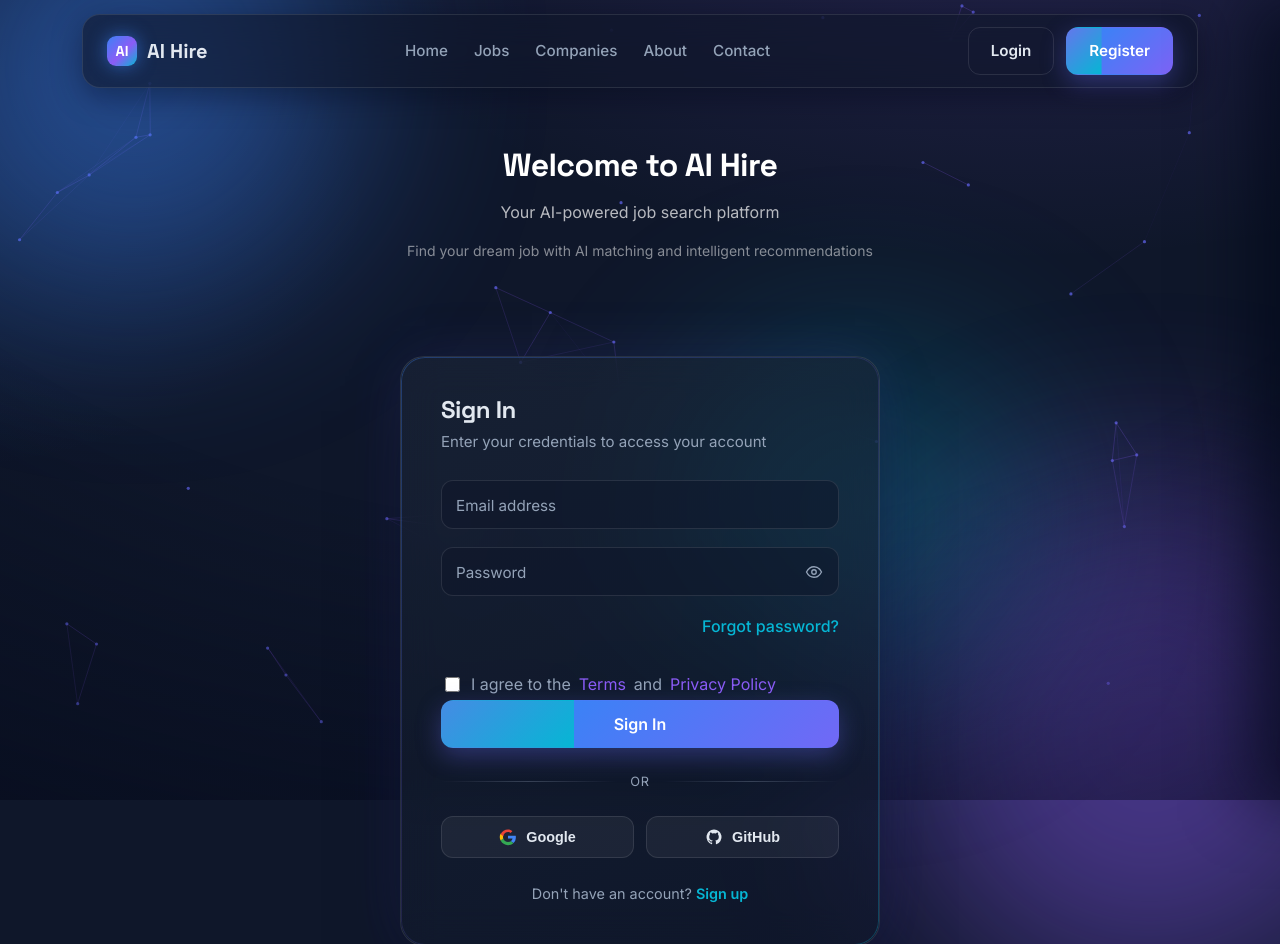
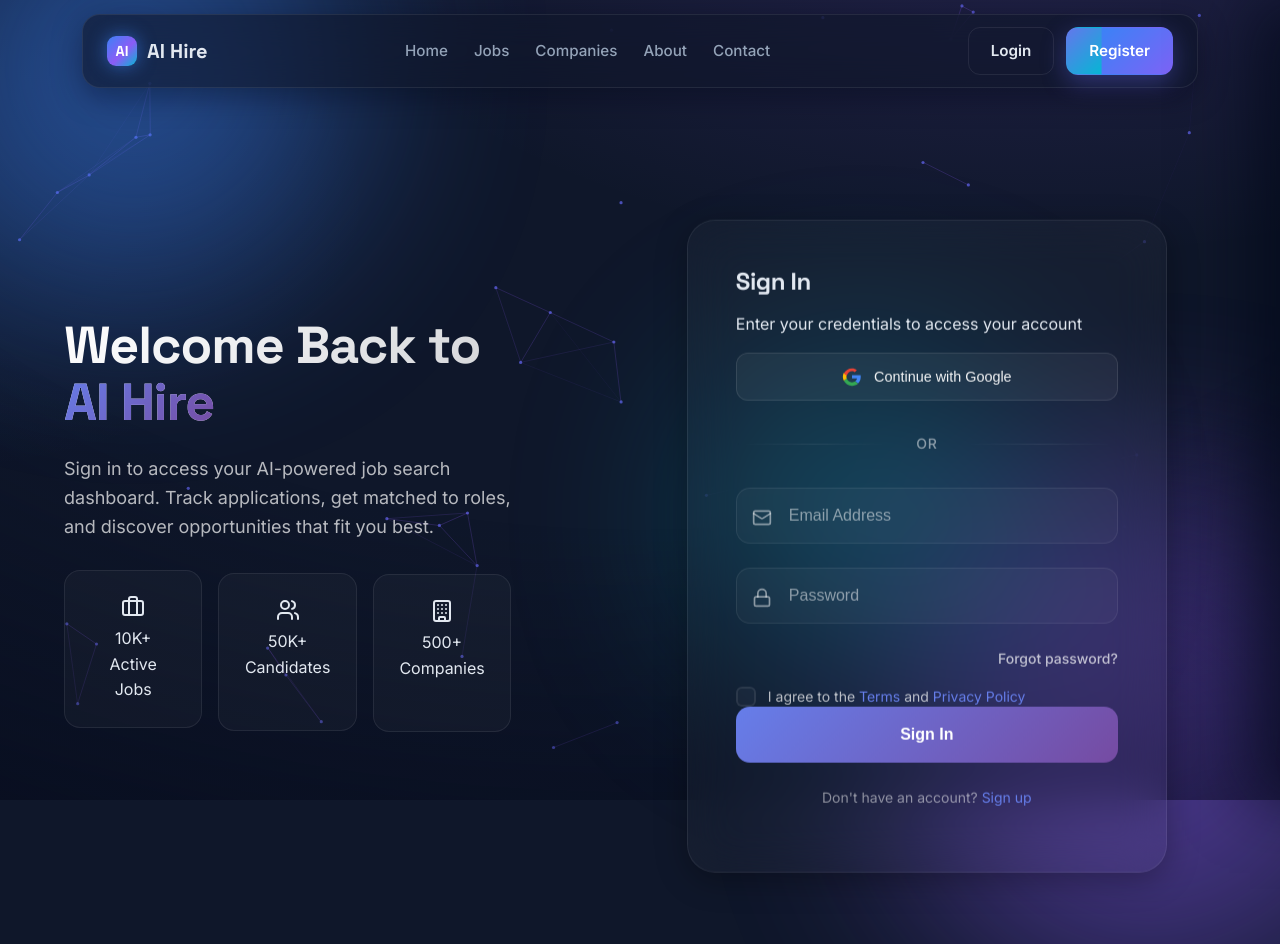
Before and after one commit to Sassyurs19/AI-Based-Job-Portal, a plain HTML site: page login.html in a window 1280 px wide. Shown: the top 944 px of the page. Drawn offline with nearby package versions, Linux system fonts and the light colour scheme.

Commit message:
feat: Redesign login page to match registration pages
- Added premium-auth.css stylesheet
- Added Lucide icons script
- Replaced centered layout with split layout (45/55)
- Added left side with hero content and floating stat cards
- Added right side with premium glass card
- Updated form to use premium input fields with icons
- Updated to use premium Google button
- Updated to use premium checkbox
- Added Lucide icons initialization
- Login page now matches candidate and recruiter registration pages

```diff
--- a/login.html
+++ b/login.html
@@ -9,6 +9,8 @@
 <link href="https://fonts.googleapis.com/css2?family=Inter:wght@400;500;600;700&family=Space+Grotesk:wght@500;600;700&display=swap" rel="stylesheet" />
 <link rel="stylesheet" href="css/common.css" />
 <link rel="stylesheet" href="css/auth.css" />
+<link rel="stylesheet" href="css/premium-auth.css" />
+<script src="https://unpkg.com/lucide@latest"></script>
 </head>
 <body>
 <canvas id="bg" aria-hidden="true"></canvas>
@@ -58,51 +60,84 @@
 
 <!-- ===== AUTH ===== -->
 <main class="auth-wrap">
-  <div class="container auth-grid" style="display: flex; flex-direction: column; justify-content: center; align-items: center;">
+  <div class="premium-auth-container">
+    <!-- Left Side -->
+    <div class="premium-auth-left">
+      <div class="premium-hero stagger-in">
+        <h1>Welcome Back to <span class="highlight">AI Hire</span></h1>
+        <p>Sign in to access your AI-powered job search dashboard. Track applications, get matched to roles, and discover opportunities that fit you best.</p>
 
-    <div style="text-align: center; margin-bottom: 1rem;">
-      <h1 style="font-size: 2rem; font-weight: 700; color: white; margin-bottom: 0.25rem;">Welcome to AI Hire</h1>
-      <p style="color: rgba(255,255,255,0.7); font-size: 1rem; margin-bottom: 0.5rem;">Your AI-powered job search platform</p>
-      <p style="color: rgba(255,255,255,0.5); font-size: 0.875rem;">Find your dream job with AI matching and intelligent recommendations</p>
+        <div class="premium-stats">
+          <div class="premium-stat-card">
+            <div class="stat-icon"><i data-lucide="briefcase"></i></div>
+            <div class="stat-value">10K+</div>
+            <div class="stat-label">Active Jobs</div>
+          </div>
+          <div class="premium-stat-card">
+            <div class="stat-icon"><i data-lucide="users"></i></div>
+            <div class="stat-value">50K+</div>
+            <div class="stat-label">Candidates</div>
+          </div>
+          <div class="premium-stat-card">
+            <div class="stat-icon"><i data-lucide="building"></i></div>
+            <div class="stat-value">500+</div>
+            <div class="stat-label">Companies</div>
+          </div>
+        </div>
+      </div>
     </div>
 
-    <!-- RIGHT: login card -->
-    <div class="login-card gborder enter d2" style="width: 100%; max-width: 480px;">
-      <h1 style="font-size: 1.5rem;">Sign In</h1>
-      <p class="muted">Enter your credentials to access your account</p>
-      <form onsubmit="return false" novalidate>
-        <div class="field">
-          <input type="email" id="email" placeholder="Email address" autocomplete="email" required />
-          <label for="email">Email address</label>
+    <!-- Right Side -->
+    <div class="premium-auth-right">
+      <div class="premium-card stagger-in">
+        <div class="premium-card-header">
+          <h2>Sign In</h2>
+          <p>Enter your credentials to access your account</p>
         </div>
-        <div class="field">
-          <input type="password" id="password" placeholder="Password" autocomplete="current-password" required />
-          <label for="password">Password</label>
-          <button type="button" class="toggle" id="pwToggle" aria-label="Show password" aria-pressed="false">
-            <svg viewBox="0 0 24 24" fill="none" stroke="currentColor" stroke-width="1.8"><path d="M2 12s3.5-7 10-7 10 7 10 7-3.5 7-10 7-10-7-10-7z"/><circle cx="12" cy="12" r="3"/></svg>
+
+        <form id="regForm" novalidate>
+          <!-- Google Button -->
+          <button type="button" id="googleLoginBtn" class="premium-google-btn">
+            <svg viewBox="0 0 24 24"><path fill="#4285F4" d="M22.5 12.2c0-.8-.07-1.4-.2-2H12v3.8h6c-.12 1-.77 2.5-2.2 3.5l3.4 2.6c2-1.8 3.3-4.6 3.3-7.9z"/><path fill="#34A853" d="M12 23c2.9 0 5.4-1 7.2-2.6l-3.4-2.6c-.9.6-2.1 1-3.8 1-2.9 0-5.4-2-6.3-4.7L2.2 16.8C4 20.5 7.7 23 12 23z"/><path fill="#FBBC05" d="M5.7 14.1c-.2-.6-.4-1.3-.4-2.1s.15-1.5.4-2.1L2.2 7.2C1.4 8.7 1 10.3 1 12s.4 3.3 1.2 4.8l3.5-2.7z"/><path fill="#EA4335" d="M12 5.4c1.6 0 2.7.7 3.3 1.3l2.5-2.4C16.3 2.8 14.4 2 12 2 7.7 2 4 4.5 2.2 8.2l3.5 2.7C6.6 7.4 9.1 5.4 12 5.4z"/></svg>
+            <span>Continue with Google</span>
           </button>
-        </div>
-        <a class="forgot" href="forgot-password.html" style="display: block; text-align: right; margin-bottom: 1rem;">Forgot password?</a>
-        <label class="remember" style="margin-top: 1rem;">
-          <input type="checkbox" id="agreeTerms" name="agreeTerms" />
-          I agree to the <a href="terms-conditions.html" target="_blank" style="color: #8b5cf6;">Terms</a> and <a href="terms-conditions.html" target="_blank" style="color: #8b5cf6;">Privacy Policy</a>
-        </label>
-        <button class="btn btn-grad btn-block" type="submit">Sign In</button>
-      </form>
-      <div class="or">OR</div>
-      <div class="socials-auth">
-        <button class="social-btn" type="button" id="googleLoginBtn">
-          <svg viewBox="0 0 24 24"><path fill="#4285F4" d="M22.5 12.2c0-.8-.07-1.4-.2-2H12v3.8h6c-.12 1-.77 2.5-2.2 3.5l3.4 2.6c2-1.8 3.3-4.6 3.3-7.9z"/><path fill="#34A853" d="M12 23c2.9 0 5.4-1 7.2-2.6l-3.4-2.6c-.9.6-2.1 1-3.8 1-2.9 0-5.4-2-6.3-4.7L2.2 16.8C4 20.5 7.7 23 12 23z"/><path fill="#FBBC05" d="M5.7 14.1c-.2-.6-.4-1.3-.4-2.1s.15-1.5.4-2.1L2.2 7.2C1.4 8.7 1 10.3 1 12s.4 3.3 1.2 4.8l3.5-2.7z"/><path fill="#EA4335" d="M12 5.4c1.6 0 2.7.7 3.3 1.3l2.5-2.4C16.3 2.8 14.4 2 12 2 7.7 2 4 4.5 2.2 8.2l3.5 2.7C6.6 7.4 9.1 5.4 12 5.4z"/></svg>
-          Google
-        </button>
-        <button class="social-btn" type="button" id="githubLoginBtn">
-          <svg viewBox="0 0 24 24" fill="currentColor"><path d="M12 2a10 10 0 0 0-3.16 19.5c.5.09.68-.22.68-.48v-1.7c-2.78.6-3.37-1.34-3.37-1.34-.45-1.16-1.1-1.47-1.1-1.47-.9-.62.07-.6.07-.6 1 .07 1.53 1.03 1.53 1.03.9 1.52 2.34 1.08 2.9.83.1-.65.36-1.08.64-1.33-2.22-.25-4.55-1.11-4.55-4.94 0-1.09.39-1.98 1.03-2.68-.1-.25-.45-1.27.1-2.65 0 0 .84-.27 2.75 1.02a9.5 9.5 0 0 1 5 0c1.9-1.29 2.74-1.02 2.74-1.02.55 1.38.2 2.4.1 2.65.64.7 1.03 1.59 1.03 2.68 0 3.84-2.34 4.69-4.57 4.94.36.31.68.92.68 1.85v2.74c0 .27.18.58.69.48A10 10 0 0 0 12 2z"/></svg>
-          GitHub
-        </button>
+
+          <div class="premium-divider">
+            <span>OR</span>
+          </div>
+
+          <div class="form-grid">
+            <div class="premium-input-wrapper">
+              <input class="premium-input" type="email" id="email" name="email" placeholder="Email Address" autocomplete="email" />
+              <div class="icon"><i data-lucide="mail"></i></div>
+            </div>
+
+            <div class="premium-input-wrapper">
+              <input class="premium-input" type="password" id="password" name="password" placeholder="Password" autocomplete="current-password" />
+              <div class="icon"><i data-lucide="lock"></i></div>
+            </div>
+
+            <a class="forgot" href="forgot-password.html" style="display: block; text-align: right; margin-bottom: 1rem; color: var(--text-secondary); font-size: 0.875rem; text-decoration: none;">Forgot password?</a>
+
+            <label class="premium-checkbox">
+              <input type="checkbox" id="agreeTerms" name="agreeTerms" />
+              <div class="checkmark">
+                <svg viewBox="0 0 24 24" fill="none" stroke="currentColor" stroke-width="3" stroke-linecap="round" stroke-linejoin="round"><polyline points="20 6 9 17 4 12"/></svg>
+              </div>
+              <span class="label">I agree to the <a href="terms-conditions.html" target="_blank">Terms</a> and <a href="terms-conditions.html" target="_blank">Privacy Policy</a></span>
+            </label>
+          </div>
+
+          <div class="form-actions">
+            <button class="premium-btn" type="submit" id="submitBtn">Sign In</button>
+          </div>
+
+          <p style="text-align: center; color: var(--text-muted); font-size: 0.875rem; margin-top: 1.5rem;">
+            Don't have an account? <a href="register.html" style="color: #667eea; text-decoration: none;">Sign up</a>
+          </p>
+        </form>
       </div>
-      <p class="signup-line">Don't have an account? <a href="register.html">Sign up</a></p>
     </div>
-
   </div>
 </main>
 
@@ -111,5 +146,8 @@
 <script src="js/api.js"></script>
 <script src="js/auth-check.js"></script>
 <script src="js/login-handler.js"></script>
+<script>
+  lucide.createIcons();
+</script>
 </body>
 </html>
```
